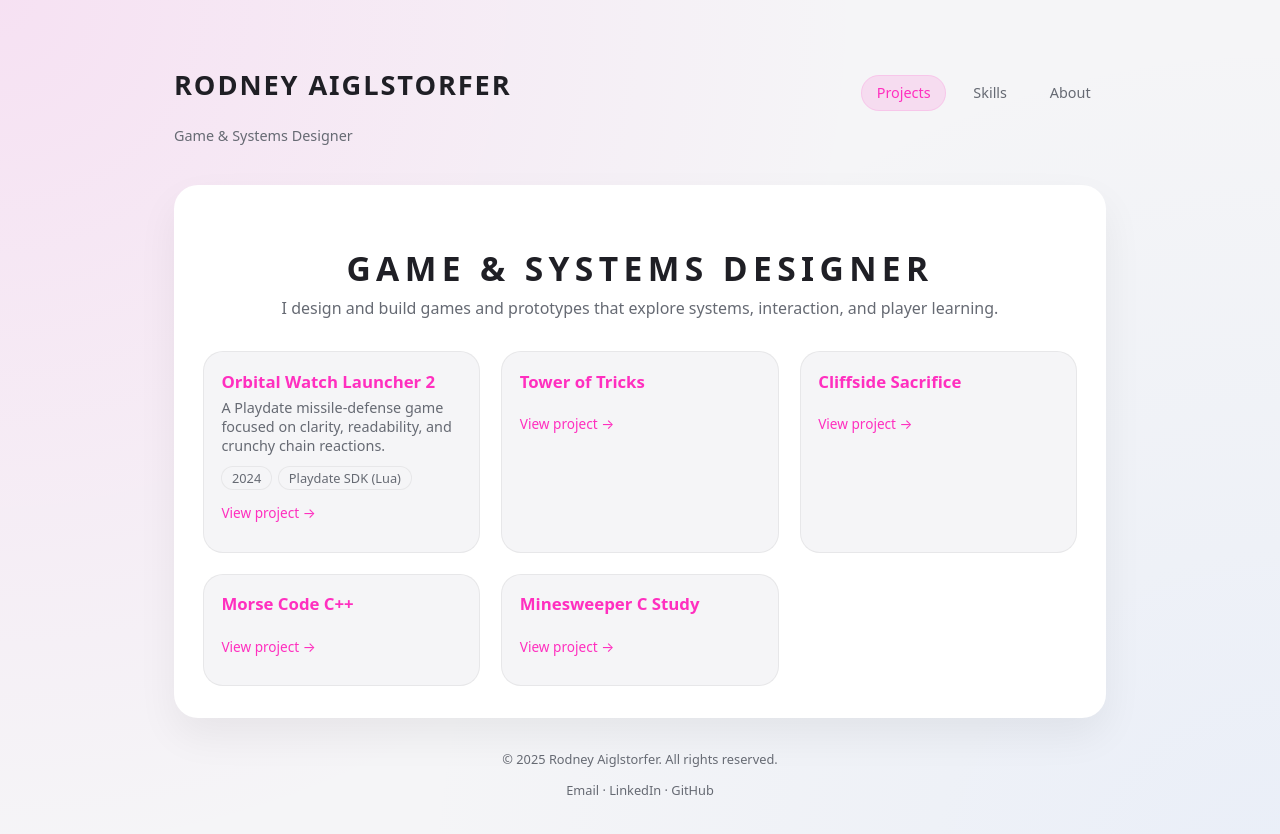
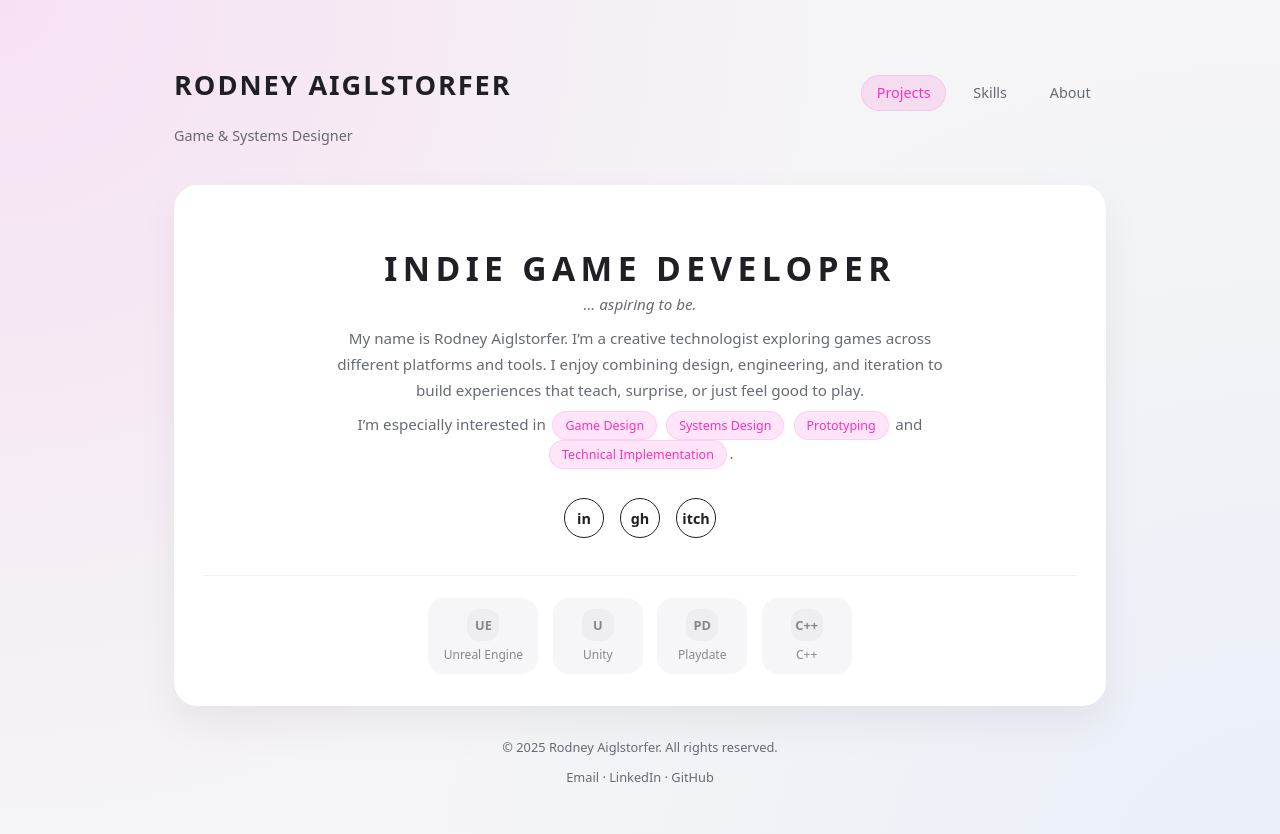
Before and after one commit to ra9r/game-portfolio, a Jekyll site: the page built from index.md, in a window 1280 px wide. Shown: the top 834 px of the page. Built offline with Jekyll 4.4.1, drawn with Linux system fonts in a browser that asks for light colours.

Commit message:
Changes to ux.ui

```diff
--- a/assets/css/style.css
+++ b/assets/css/style.css
@@ -1,3 +1,7 @@
+/* =============== */
+/*  Base variables */
+/* =============== */
+
 :root {
   --bg: #f5f5f7;
   --bg-soft: #ffffff;
@@ -14,11 +18,15 @@
     --bg-soft: #141620;
     --text: #f5f5ff;
     --muted: #a3a7c0;
-    --accent: #ff51d4;
+    --accent: #ff51d4; /* slightly lighter neon in dark mode */
     --accent-soft: rgba(255, 81, 212, 0.18);
     --border-soft: rgba(255, 255, 255, 0.08);
   }
 }
+
+/* ========== */
+/*  Resets    */
+/* ========== */
 
 *,
 *::before,
@@ -29,9 +37,10 @@
 body {
   margin: 0;
   font-family: system-ui, -apple-system, BlinkMacSystemFont, "Segoe UI", sans-serif;
-  background: radial-gradient(circle at top left, rgba(255, 81, 212, 0.12), transparent 55%),
-              radial-gradient(circle at bottom right, rgba(129, 178, 255, 0.1), transparent 55%),
-              var(--bg);
+  background:
+    radial-gradient(circle at top left, rgba(255, 81, 212, 0.12), transparent 55%),
+    radial-gradient(circle at bottom right, rgba(129, 178, 255, 0.1), transparent 55%),
+    var(--bg);
   color: var(--text);
 }
 
@@ -44,12 +53,18 @@ a:hover {
   text-decoration: underline;
 }
 
+/* =============== */
+/*  Layout shell   */
+/* =============== */
+
 .site {
   min-height: 100vh;
   max-width: 980px;
   margin: 0 auto;
   padding: 2.5rem 1.5rem 3rem;
 }
+
+/* Header / nav */
 
 .site-header {
   display: flex;
@@ -103,6 +118,8 @@ a:hover {
   color: var(--accent);
 }
 
+/* Main content card */
+
 .content {
   background: var(--bg-soft);
   border-radius: 24px;
@@ -110,7 +127,9 @@ a:hover {
   box-shadow: 0 18px 40px rgba(0, 0, 0, 0.06);
 }
 
-/* Home / project list */
+/* ======================== */
+/*  Hero (index top block)  */
+/* ======================== */
 
 .hero-intro {
   text-align: center;
@@ -121,49 +140,159 @@ a:hover {
   font-size: 2.1rem;
   letter-spacing: 0.16em;
   text-transform: uppercase;
-  margin-bottom: 0.4rem;
+  margin-bottom: 0.2rem;
 }
 
 .hero-subtitle {
-  margin: 0 0 1rem;
+  margin: 0;
+  color: var(--muted);
+  font-size: 0.95rem;
+}
+
+.hero-subtitle em {
+  font-style: italic;
+}
+
+/* Hero body text */
+
+.hero-body {
+  max-width: 640px;
+  margin: 0.75rem auto 0;
+  line-height: 1.7;
+  font-size: 0.95rem;
   color: var(--muted);
 }
 
-.pill-list,
-.project-meta {
-  list-style: none;
-  padding: 0;
-  margin: 0.5rem 0 0;
-  display: flex;
-  flex-wrap: wrap;
-  gap: 0.4rem;
+.hero-body-tight {
+  margin-top: 0.5rem;
 }
+
+/* ===================== */
+/*  Skill pills (neon)   */
+/* ===================== */
 
 .pill {
   display: inline-flex;
   align-items: center;
-  padding: 0.18rem 0.7rem;
+  padding: 0.18rem 0.75rem;
   border-radius: 999px;
-  font-size: 0.75rem;
+  font-size: 0.78rem;
   background: var(--accent-soft);
+  color: var(--accent);
+  border: 1px solid var(--accent-soft);
+}
+
+.pill-inline {
+  margin: 0 0.16rem;
+  vertical-align: baseline;
+}
+
+/* ========================= */
+/*  Social circle buttons    */
+/* ========================= */
+
+.social-links {
+  margin: 1.8rem 0 2.3rem;
+  display: flex;
+  justify-content: center;
+  gap: 1rem;
+}
+
+.social-circle {
+  width: 40px;
+  height: 40px;
+  border-radius: 50%;
+  border: 1px solid var(--text);
+  display: inline-flex;
+  align-items: center;
+  justify-content: center;
+  font-size: 0.9rem;
+  font-weight: 600;
+  text-transform: lowercase;
+  background: transparent;
+  color: var(--text);
+  transition:
+    transform 120ms ease,
+    box-shadow 120ms ease,
+    background-color 120ms ease,
+    border-color 120ms ease,
+    color 120ms ease;
+}
+
+.social-circle:hover {
+  transform: translateY(-1px);
+  box-shadow: 0 8px 20px rgba(0, 0, 0, 0.12);
+  background: var(--accent-soft);
+  border-color: var(--accent);
   color: var(--accent);
 }
 
-.project-meta span {
+/* ===================== */
+/*  Platform / tech row  */
+/* ===================== */
+
+.platform-strip {
+  margin-top: 0.5rem;
+  padding-top: 1.4rem;
+  border-top: 1px solid var(--border-soft);
+  display: flex;
+  flex-wrap: wrap;
+  justify-content: center;
+  gap: 0.9rem;
+  opacity: 0.8;
+}
+
+.platform-card {
+  min-width: 90px;
+  padding: 0.6rem 0.9rem;
+  border-radius: 16px;
+  background: var(--bg);
+  border: 1px solid transparent;
+  display: flex;
+  flex-direction: column;
+  align-items: center;
+  gap: 0.32rem;
+  transition:
+    border-color 120ms ease,
+    background-color 120ms ease,
+    opacity 120ms ease,
+    transform 120ms ease;
+}
+
+.platform-icon {
+  width: 32px;
+  height: 32px;
+  border-radius: 12px;
+  background: rgba(0, 0, 0, 0.04);
+  display: flex;
+  align-items: center;
+  justify-content: center;
   font-size: 0.8rem;
-  padding: 0.12rem 0.6rem;
-  border-radius: 999px;
-  background: var(--bg);
-  border: 1px solid var(--border-soft);
+  font-weight: 600;
   color: var(--muted);
 }
 
-/* Cards */
+.platform-label {
+  font-size: 0.75rem;
+  color: var(--muted);
+  text-align: center;
+}
+
+.platform-card:hover {
+  border-color: var(--accent-soft);
+  opacity: 1;
+  transform: translateY(-1px);
+}
+
+/* ======================= */
+/*  Project card listing   */
+/* ======================= */
 
 .project-list {
   display: grid;
   grid-template-columns: repeat(auto-fit, minmax(240px, 1fr));
   gap: 1.3rem;
+  margin-top: 2rem;
 }
 
 .project-card {
@@ -171,7 +300,10 @@ a:hover {
   padding: 1.1rem 1.1rem 1rem;
   background: var(--bg);
   border: 1px solid var(--border-soft);
-  transition: transform 120ms ease, box-shadow 120ms ease, border-color 120ms ease;
+  transition:
+    transform 120ms ease,
+    box-shadow 120ms ease,
+    border-color 120ms ease;
 }
 
 .project-card:hover {
@@ -185,17 +317,47 @@ a:hover {
   font-size: 1.05rem;
 }
 
+.project-card-title a {
+  color: var(--text);
+  text-decoration: none;
+}
+
+.project-card-title a:hover {
+  color: var(--accent);
+}
+
 .project-card-text {
   margin: 0 0 0.65rem;
   font-size: 0.9rem;
   color: var(--muted);
 }
 
+.project-meta {
+  list-style: none;
+  padding: 0;
+  margin: 0.5rem 0 0.2rem;
+  display: flex;
+  flex-wrap: wrap;
+  gap: 0.4rem;
+}
+
+.project-meta span {
+  font-size: 0.8rem;
+  padding: 0.12rem 0.6rem;
+  border-radius: 999px;
+  background: var(--bg-soft);
+  border: 1px solid var(--border-soft);
+  color: var(--muted);
+}
+
 .project-card-link {
+  margin: 0.35rem 0 0;
   font-size: 0.85rem;
 }
 
-/* Project page */
+/* ======================= */
+/*  Individual project pg  */
+/* ======================= */
 
 .project-header {
   margin-bottom: 1.5rem;
@@ -226,7 +388,9 @@ a:hover {
   line-height: 1.6;
 }
 
-/* Footer */
+/* ======= */
+/* Footer  */
+/* ======= */
 
 .site-footer {
   margin-top: 2rem;
@@ -242,3 +406,28 @@ a:hover {
 .site-footer-links a:hover {
   color: var(--accent);
 }
+
+/* ============== */
+/*  Responsiveness */
+/* ============== */
+
+@media (max-width: 640px) {
+  .site {
+    padding: 1.8rem 1.1rem 2.4rem;
+  }
+
+  .content {
+    padding: 1.6rem 1.4rem;
+    border-radius: 18px;
+  }
+
+  .site-header {
+    flex-direction: column;
+    align-items: flex-start;
+  }
+
+  .hero-title {
+    font-size: 1.7rem;
+    letter-spacing: 0.14em;
+  }
+}
--- a/index.md
+++ b/index.md
@@ -1,32 +1,55 @@
 ---
-title: "Projects"
-description: "A selection of prototypes, shipped games, and technical explorations."
+title: "Indie Game Developer"
+description: "Portfolio of Rodney Aiglstorfer – indie game developer, prototyper, and systems tinkerer."
 ---
 
 <div class="hero-intro">
-  <h2 class="hero-title">GAME & SYSTEMS DESIGNER</h2>
-  <p class="hero-subtitle">
-    I design and build games and prototypes that explore systems, interaction, and player learning.
+  <h2 class="hero-title">INDIE GAME DEVELOPER</h2>
+  <p class="hero-subtitle"><em>... aspiring to be.</em></p>
+
+  <p class="hero-body">
+    My name is Rodney Aiglstorfer. I’m a creative technologist exploring games across
+    different platforms and tools. I enjoy combining design, engineering, and iteration to
+    build experiences that teach, surprise, or just feel good to play.
   </p>
+
+  <p class="hero-body hero-body-tight">
+    I’m especially interested in
+    <span class="pill pill-inline">Game Design</span>
+    <span class="pill pill-inline">Systems Design</span>
+    <span class="pill pill-inline">Prototyping</span>
+    and
+    <span class="pill pill-inline">Technical Implementation</span>.
+  </p>
+
+  <div class="social-links">
+    <a class="social-circle" href="https://www.linkedin.com" target="_blank" rel="noopener" aria-label="LinkedIn">
+      in
+    </a>
+    <a class="social-circle" href="https://github.com" target="_blank" rel="noopener" aria-label="GitHub">
+      gh
+    </a>
+    <a class="social-circle" href="https://itch.io" target="_blank" rel="noopener" aria-label="itch.io">
+      itch
+    </a>
+  </div>
 </div>
 
-<div class="project-list">
-  {% assign projects = site.projects | sort: "year" | reverse %}
-  {% for project in projects %}
-  <article class="project-card">
-    <h3 class="project-card-title">
-      <a href="{{ project.url | relative_url }}">{{ project.title }}</a>
-    </h3>
-    {% if project.short %}
-      <p class="project-card-text">{{ project.short }}</p>
-    {% endif %}
-    <div class="project-meta">
-      {% if project.year %}<span>{{ project.year }}</span>{% endif %}
-      {% if project.engine %}<span>{{ project.engine }}</span>{% endif %}
-    </div>
-    <p class="project-card-link">
-      <a href="{{ project.url | relative_url }}">View project →</a>
-    </p>
-  </article>
-  {% endfor %}
+<div class="platform-strip" aria-label="Game platforms and technologies">
+  <div class="platform-card">
+    <div class="platform-icon">UE</div>
+    <div class="platform-label">Unreal Engine</div>
+  </div>
+  <div class="platform-card">
+    <div class="platform-icon">U</div>
+    <div class="platform-label">Unity</div>
+  </div>
+  <div class="platform-card">
+    <div class="platform-icon">PD</div>
+    <div class="platform-label">Playdate</div>
+  </div>
+  <div class="platform-card">
+    <div class="platform-icon">C++</div>
+    <div class="platform-label">C++</div>
+  </div>
 </div>
```
